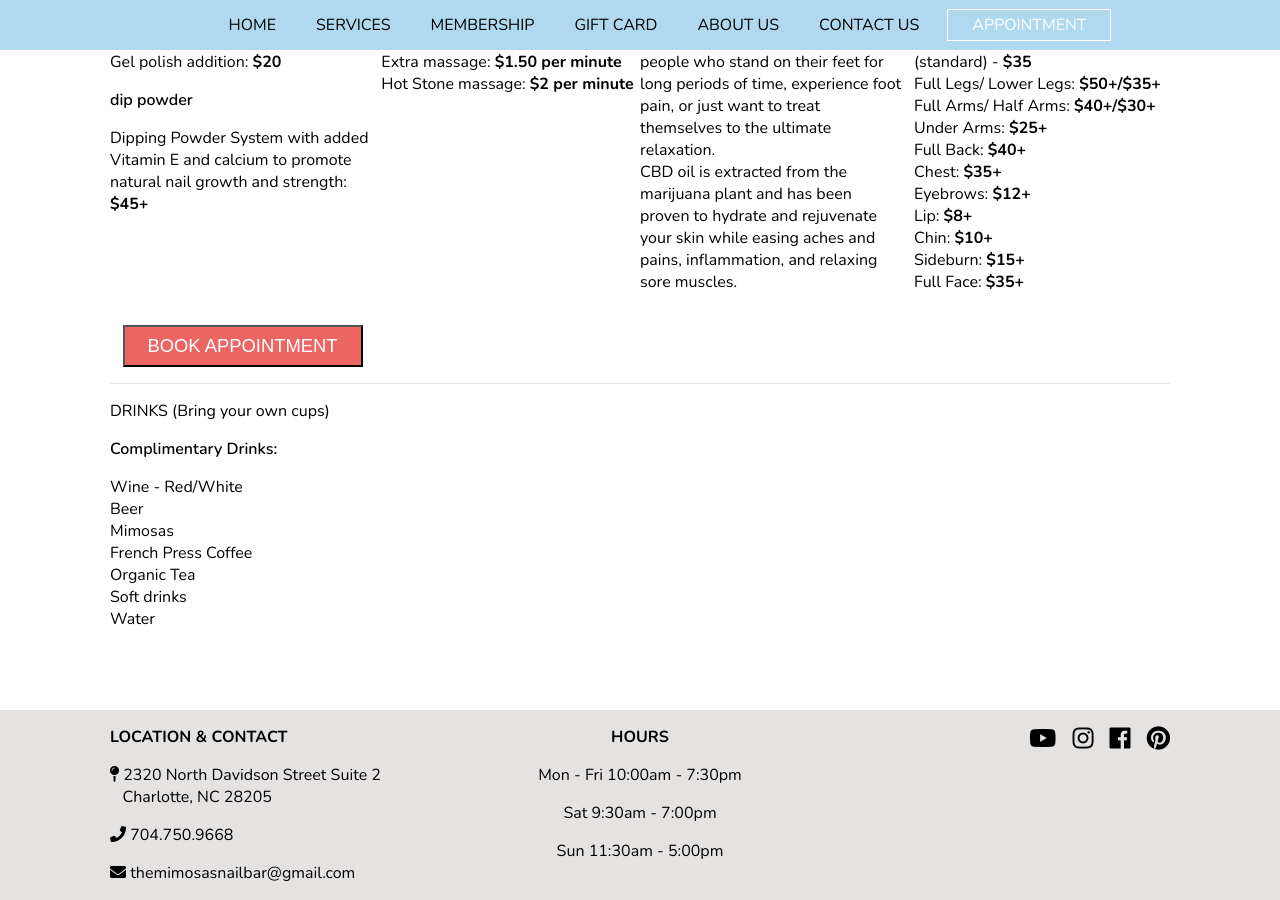
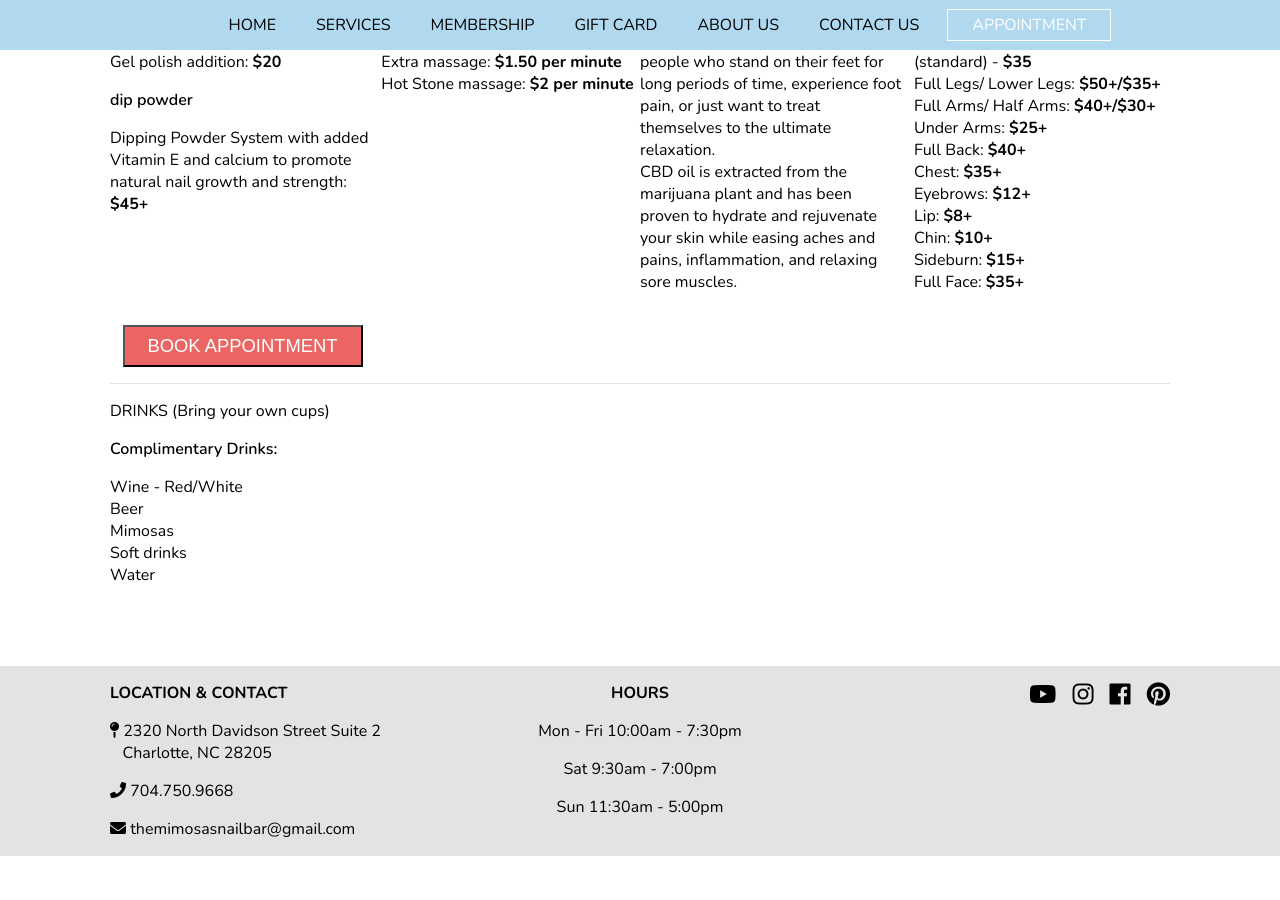
Before and after one commit to mimosasnailbar/mimosas, a Jekyll site: the page built from services.html, in a window 1280 px wide and 900 px high, scrolled down 3163 px. Built offline with Jekyll 4.4.1, drawn with Linux system fonts in a browser that asks for light colours; nearby versions of some CDN libraries; after the commit the page ends 4019 px from its top, so only the background shows below that.

Commit message:
Updated 'services.html' via CloudCannon

```diff
--- a/services.html
+++ b/services.html
@@ -191,7 +191,7 @@
 				Complimentary Drinks:
 			</p>
 			<div class="editable">
-				<p>Wine - Red/White<br />Beer<br />Mimosas<br />French Press Coffee<br />Organic Tea<br />Soft drinks<br />Water</p>
+				<p>Wine - Red/White<br />Beer<br />Mimosas<br />Soft drinks<br />Water</p>
 			</div>
 			<p class="service__info editable service__name">
 
```
